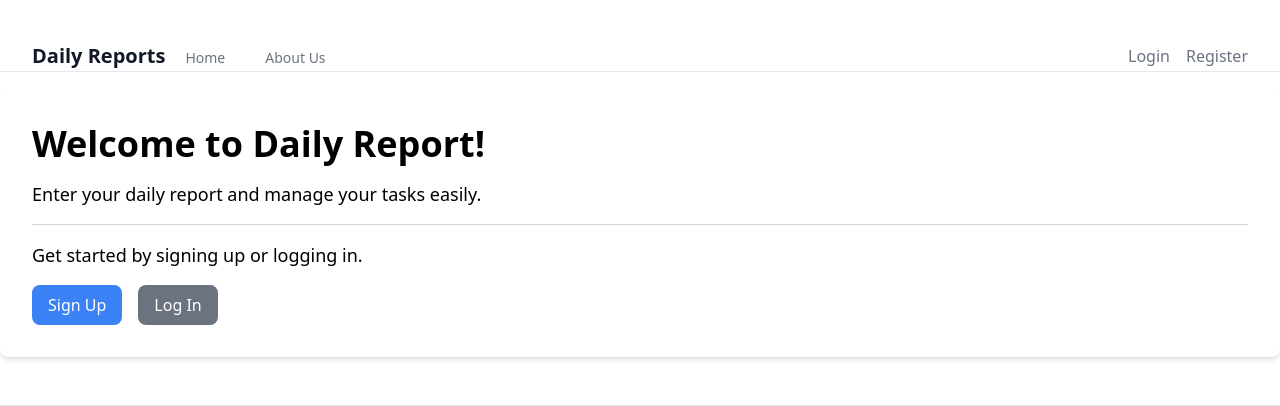
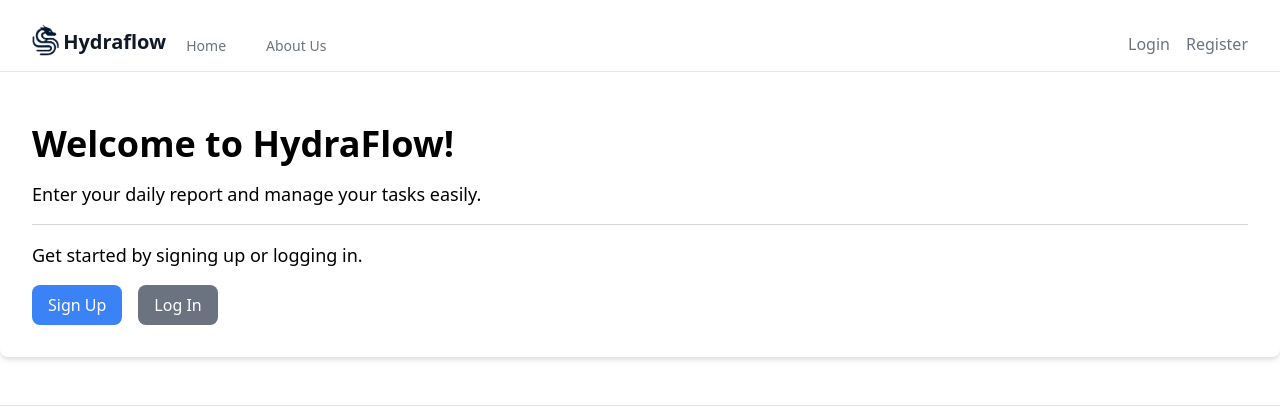
Before and after one commit to saadqureshi-1/hydraflow, a Flask app: page / in a window 1280 px wide. Shown: the top 406 px of the page. Run offline with Flask 3, Linux system fonts and the light colour scheme.

Commit message:
add logo

```diff
--- a/app/main.py
+++ b/app/main.py
@@ -37,7 +37,8 @@ def login():
 @main.route('/register', methods=['GET', 'POST'])
 def register():
     if current_user.is_authenticated:
-        logout_user()
+        flash("You are already logged in!")
+        return redirect(url_for('main.index'))
     if request.method == 'POST':
         email = request.form['email']
         password = request.form['password']
--- a/app/templates/about_us.html
+++ b/app/templates/about_us.html
@@ -9,8 +9,8 @@
         <div class="flex justify-center">
             <div class="w-full md:w-3/4 lg:w-1/2">
                 <h2 class="text-2xl font-bold text-center mb-4">About Us</h2>
-                <p class="text-gray-700 mb-4">Welcome to Daily Report, where we aim to simplify the process of daily reporting and task management. Our platform is designed to help individuals and teams efficiently track their daily activities, challenges faced, and tasks completed.</p>
-                <p class="text-gray-700 mb-4">At Daily Report, we understand the importance of staying organized and productive in today's fast-paced world. Whether you're working on a personal project, managing a team, or collaborating with others, our platform provides the tools you need to stay on track and achieve your goals.</p>
+                <p class="text-gray-700 mb-4">Welcome to HydraFlow, where we aim to simplify the process of daily reporting and task management. Our platform is designed to help individuals and teams efficiently track their daily activities, challenges faced, and tasks completed.</p>
+                <p class="text-gray-700 mb-4">At HydraFlow, we understand the importance of staying organized and productive in today's fast-paced world. Whether you're working on a personal project, managing a team, or collaborating with others, our platform provides the tools you need to stay on track and achieve your goals.</p>
                 <p class="text-gray-700 mb-4">Our team is dedicated to providing a user-friendly experience and continuously improving our platform based on user feedback. We believe in the power of technology to streamline workflows and enhance productivity, and we're committed to helping our users succeed.</p>
                 <p class="text-gray-700">Join us on our mission to make daily reporting and task management hassle-free. Sign up now and start making the most of your time!</p>
             </div>
--- a/app/templates/add_report.html
+++ b/app/templates/add_report.html
@@ -1,6 +1,6 @@
 {% extends 'base.html' %}
 {% block title %}
-    Add Report - Daily Report
+    Add Report - HydraFlow
 {% endblock %}
 {% block content %}
 <div class="flex justify-center">
--- a/app/templates/all_reports.html
+++ b/app/templates/all_reports.html
@@ -1,6 +1,6 @@
 {% extends "base.html" %}
 
-{% block title %}All Reports - Daily Report{% endblock %}
+{% block title %}All Reports - HydraFlow{% endblock %}
 {% block head %}
     <link rel="stylesheet" href="https://stackpath.bootstrapcdn.com/bootstrap/4.3.1/css/bootstrap.min.css" integrity="sha384-ggOyR0iXCbMQv3Xipma34MD+dH/1fQ784/j6cY/iJTQUOhcWr7x9JvoRxT2MZw1T" crossorigin="anonymous">
     <link rel="stylesheet" href="https://use.fontawesome.com/releases/v5.6.3/css/all.css" integrity="sha384-UHRtZLI+pbxtHCWp1t77Bi1L4ZtiqrqD80Kn4Z8NTSRyMA2Fd33n5dQ8lWUE00s/" crossorigin="anonymous">
--- a/app/templates/base.html
+++ b/app/templates/base.html
@@ -3,7 +3,7 @@
 <head>
     <meta charset="UTF-8">
     <meta name="viewport" content="width=device-width, initial-scale=1.0">
-    <title>{% block title %}Daily Reports{% endblock %}</title>
+    <title>{% block title %}HydraFlow{% endblock %}</title>
     <link href="https://cdn.jsdelivr.net/npm/tailwindcss@2.2.19/dist/tailwind.min.css" rel="stylesheet">
     <link rel="stylesheet" href="{{ url_for('static', filename='style.css') }}">
 
@@ -13,9 +13,15 @@
     <nav class="bg-white border-b border-gray-200 h-4">
         <div class="max-w-7xl mx-auto px-4 sm:px-6 lg:px-8">
             <div class="flex justify-between h-0">
-                <div class="flex items-center">
-                    <a class="text-xl font-semibold text-gray-900 mr-4" href="{{ url_for('main.add_report') }}">Daily Reports</a>
+                <div class="flex items-end">
+                    <div class="flex">
+                        <a class="text-xl font-semibold text-gray-900 mr-4 flex items-end" href="{{ url_for('main.add_report') }}">
+                            <img src="{{ url_for('static', filename='images/logo/logo.png') }}" alt="Logo" class="ml-auto mr-0 h-8 w-auto mr-1">
+                            Hydraflow
+                        </a>
+                    </div>
                     <div class="hidden sm:flex sm:space-x-8">
+
                         <a href="{{ url_for('main.index') }}" class="text-gray-500 hover:text-gray-700 inline-flex items-center px-1 pt-1 text-sm font-medium no-underline">Home</a>
                         {% if current_user.is_authenticated %}
                             <a href="{{ url_for('main.add_report') }}" class="text-gray-500 hover:text-gray-700 inline-flex items-center px-1 pt-1 text-sm font-medium no-underline">Add Report</a>
@@ -27,7 +33,7 @@
                         <a href="{{ url_for('main.about_us') }}" class="text-gray-500 hover:text-gray-700 inline-flex items-center px-1 pt-1 text-sm font-medium no-underline">About Us</a>
                     </div>
                 </div>
-                <div class="hidden sm:flex sm:items-center">
+                <div class="hidden sm:flex sm:items-end">
                     <div class="ml-3 relative">
                         <div class="flex space-x-4">
                             {% if current_user.is_authenticated %}
--- a/app/templates/index.html
+++ b/app/templates/index.html
@@ -1,12 +1,12 @@
 {% extends "base.html" %}
 
 {% block title %}
-    Home - Daily Report
+    Home - HydraFlow
 {% endblock %}
 
 {% block content %}
     <div class="bg-white shadow-md rounded-lg p-8 mb-8">
-        <h1 class="text-4xl font-bold mb-4">Welcome to Daily Report!</h1>
+        <h1 class="text-4xl font-bold mb-4">Welcome to HydraFlow!</h1>
         <p class="text-lg mb-4">Enter your daily report and manage your tasks easily.</p>
         <hr class="my-4 border-gray-300">
         <p class="text-lg mb-4">Get started by signing up or logging in.</p>
--- a/app/templates/login.html
+++ b/app/templates/login.html
@@ -1,4 +1,7 @@
 {% extends 'base.html' %}
+{% block title %}
+    Login - HydraFlow
+{% endblock %}
 {% block content %}
 <div class="flex justify-center mt-10">
     <div class="w-full max-w-md">
--- a/app/templates/register.html
+++ b/app/templates/register.html
@@ -1,4 +1,7 @@
 {% extends 'base.html' %}
+{% block title %}
+    Register - HydraFlow
+{% endblock %}
 {% block content %}
 <div class="flex justify-center mt-10">
     <div class="w-full max-w-md">
--- a/app/templates/report.html
+++ b/app/templates/report.html
@@ -1,6 +1,6 @@
 {% extends 'base.html' %}
 {% block title %}
-    My Reports - Daily Report
+    My Reports - HydraFlow
 {% endblock %}
 {% block content %}
     <h2 class="mt-5 text-2xl font-semibold">Your Reports</h2>
```
Also changed, not shown: app/static/css/input.css (line endings or trailing spaces), app/static/css/output.css (line endings or trailing spaces), app/static/images/logo/logo.png (added), app/static/images/logo/test46.png (added), app/static/tailwind.config.js (line endings or trailing spaces), requirements.txt (line endings or trailing spaces).
